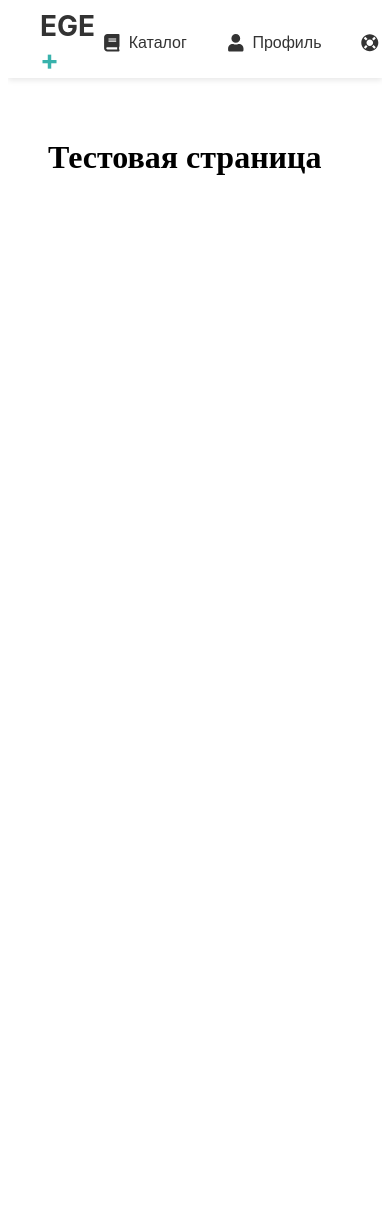
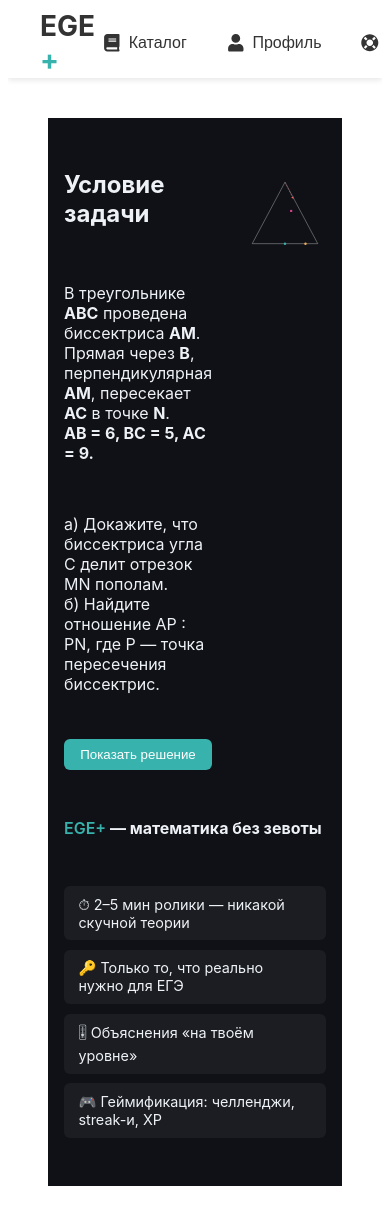
Before and after one commit to RubachokBoss/MathEge, a React (Create React App) app: page / in a window 390 px wide. Shown: the top 1224 px of the page. Before the commit the page ends 844 px from the top, so only its background shows below. Built offline with nearby package versions, Linux system fonts and the light colour scheme.

Commit message:
about add

```diff
--- a/package.json
+++ b/package.json
@@ -3,11 +3,12 @@
   "version": "1.0.0",
   "private": true,
   "dependencies": {
-    "framer-motion": "^12.23.6",
+    "framer-motion": "^12.23.7",
     "lucide-react": "^0.525.0",
     "react": "^18.0.0",
     "react-dom": "^18.0.0",
     "react-icons": "^5.5.0",
+    "react-intersection-observer": "^9.16.0",
     "react-scripts": "5.0.1"
   },
   "scripts": {
--- a/src/App.jsx
+++ b/src/App.jsx
@@ -1,12 +1,13 @@
 import React from 'react';
 import Header from './Header';
+import About from './blocks/About';
 
 function App() {
   return (
     <div>
       <Header />
       <main style={{ padding: '40px' }}>
-        <h1>Тестовая страница</h1>
+      <About />
       </main>
     </div>
   );
--- /dev/null
+++ b/src/blocks/About.css
@@ -0,0 +1,115 @@
+.aboutZ {
+  background: #0f1116;
+  color: #eef2f7;
+  padding: clamp(2rem, 5vw, 4rem) 1rem;
+  font-family: 'Inter', sans-serif;
+}
+
+.grid-3 {
+  display: grid;
+  grid-template-columns: 1fr 320px 260px;
+  gap: 2rem;
+  align-items: start;
+}
+
+/* Левый блок */
+.left {
+  display: flex;
+  flex-direction: column;
+  gap: 1.2rem;
+}
+
+.btn {
+  margin-top: 0.6rem;
+  background: #38b2ac;
+  color: white;
+  border: none;
+  padding: 0.5rem 1rem;
+  border-radius: 6px;
+  cursor: pointer;
+}
+
+.solve {
+  display: grid;
+  grid-template-columns: 1fr 140px;
+  gap: 1rem;
+}
+
+.steps {
+  list-style: decimal;
+  padding-left: 1.2rem;
+  font-size: 0.9rem;
+  line-height: 1.4;
+}
+
+.diagram-small svg {
+  width: 100%;
+  height: auto;
+}
+
+/* Центр */
+.center {
+  display: flex;
+  justify-content: center;
+}
+
+.diagram-big svg {
+  width: 100%;
+  max-width: 320px;
+  height: auto;
+}
+
+/* Правый блок: преимущества */
+.right {
+  display: flex;
+  flex-direction: column;
+  gap: 1rem;
+}
+
+.tagline {
+  text-align: center;
+  font-size: 1rem;
+}
+
+.tagline span {
+  color: #38b2ac;
+  font-weight: 600;
+}
+
+.benefits {
+  list-style: none;
+  padding: 0;
+  display: flex;
+  flex-direction: column;
+  gap: 0.6rem;
+}
+
+.benefits li {
+  background: rgba(255, 255, 255, 0.05);
+  padding: 0.6rem 0.9rem;
+  border-radius: 6px;
+  font-size: 0.9rem;
+}
+
+/* Адаптивность */
+@media (max-width: 992px) {
+  .grid-3 {
+    grid-template-columns: 1fr 280px;
+  }
+  .right {
+    grid-column: 1 / 3;
+    align-items: center;
+  }
+}
+
+@media (max-width: 640px) {
+  .grid-3 {
+    grid-template-columns: 1fr;
+  }
+  .center {
+    margin: 1.5rem 0;
+  }
+  .right {
+    align-items: flex-start;
+  }
+}
--- /dev/null
+++ b/src/blocks/About.jsx
@@ -0,0 +1,105 @@
+import React, { useState } from 'react';
+import { motion, AnimatePresence } from 'framer-motion';
+import { useInView } from 'react-intersection-observer';
+import './About.css';
+
+export default function AboutZ() {
+  const [open, setOpen]  = useState(false);
+  const { ref, inView }  = useInView({ threshold: 0.2, triggerOnce: true });
+
+  const fade = {
+    hidden: { opacity: 0, y: 30 },
+    show: { opacity: 1, y: 0, transition: { duration: 0.5 } }
+  };
+
+  const steps = [
+    '∆ABN: AK — биссектриса и высота ⇒ AN = 6, NC = 3.',
+    'В ∆ABC  BM:MC = 6:9 ⇒ MN = MC = NC = 3.',
+    '∆MNC равнобедрен ⇒ биссектриса C делит MN пополам.',
+    'В ∆PMN  PM = PN ⇒ AP : PN = 3 : 1.'
+  ];
+
+  return (
+    <section ref={ref} className="aboutZ">
+      <motion.div className="grid-3"
+                  initial="hidden"
+                  animate={inView ? 'show' : 'hidden'}
+                  variants={{ hidden: {}, show: { transition: { staggerChildren: 0.2 } } }}>
+
+        {/* ① ЛЕВАЯ колонка */}
+        <motion.div className="left" variants={fade}>
+          <h2>Условие задачи</h2>
+          <p>
+            В треугольнике <b>ABC</b> проведена биссектриса <b>AM</b>.<br />
+            Прямая через <b>B</b>, перпендикулярная <b>AM</b>, пересекает <b>AC</b> в точке <b>N</b>.<br />
+            <b>AB = 6, BC = 5, AC = 9.</b>
+          </p>
+          <p>
+            а) Докажите, что биссектриса угла C делит отрезок MN пополам.<br />
+            б) Найдите отношение AP : PN, где P — точка пересечения биссектрис.
+          </p>
+          <button className="btn" onClick={() => setOpen(o => !o)}>
+            {open ? 'Скрыть решение' : 'Показать решение'}
+          </button>
+
+          <AnimatePresence>
+            {open && (
+              <motion.div className="solve"
+                          initial="hidden"
+                          animate="show"
+                          exit="hidden"
+                          variants={{ hidden: {}, show: { transition: { staggerChildren: 0.2 } } }}>
+                <motion.ol className="steps" variants={fade}>
+                  {steps.map((s, i) => <li key={i}>{s}</li>)}
+                </motion.ol>
+
+                <motion.div className="diagram-small" variants={fade}>
+                  <svg viewBox="0 0 200 180">
+                    <g opacity=".25">
+                      <line x1="20" y1="170" x2="180" y2="170" stroke="#888" />
+                      <line x1="20" y1="170" x2="100" y2="20" stroke="#888" />
+                      <line x1="100" y1="20" x2="180" y2="170" stroke="#888" />
+                    </g>
+                    <line x1="150" y1="170" x2="100" y2="20" stroke="#68d391" />
+                    <line x1="180" y1="170" x2="115" y2="90" stroke="#90cdf4" />
+                  </svg>
+                </motion.div>
+              </motion.div>
+            )}
+          </AnimatePresence>
+        </motion.div>
+
+        {/* ② ЦЕНТР: чертёж условия */}
+        <motion.div className="center" variants={fade}>
+          <div className="diagram-big">
+            <svg viewBox="0 0 200 180">
+              <defs>
+                <marker id="arr" markerWidth="6" markerHeight="6" refX="5" refY="3" orient="auto">
+                  <path d="M0,0 L6,3 L0,6" fill="#f56565" />
+                </marker>
+              </defs>
+              <line x1="20" y1="170" x2="180" y2="170" stroke="#ccc"/>
+              <line x1="20" y1="170" x2="100" y2="20" stroke="#ccc"/>
+              <line x1="100" y1="20" x2="180" y2="170" stroke="#ccc"/>
+              <line x1="100" y1="20" x2="120" y2="60" stroke="#f56565" strokeDasharray="4" markerEnd="url(#arr)"/>
+              <circle cx="100" cy="170" r="3" fill="#38b2ac"/>
+              <circle cx="150" cy="170" r="3" fill="#f6ad55"/>
+              <circle cx="115" cy="90"  r="3" fill="#d53f8c"/>
+            </svg>
+          </div>
+        </motion.div>
+
+        {/* ③ ПРАВО: бенефиты */}
+        <motion.div className="right" variants={fade}>
+          <h3 className="tagline"><span>EGE+</span> — математика без зевоты</h3>
+          <ul className="benefits">
+            <li>⏱ 2–5 мин ролики — никакой скучной теории</li>
+            <li>🔑 Только то, что реально нужно для ЕГЭ</li>
+            <li>🎚 Объяснения «на твоём уровне»</li>
+            <li>🎮 Геймификация: челленджи, streak-и, XP</li>
+          </ul>
+        </motion.div>
+      </motion.div>
+    </section>
+  );
+}
```
Also changed, not shown: 1 other file (tests, documents, lock files or other folders).
